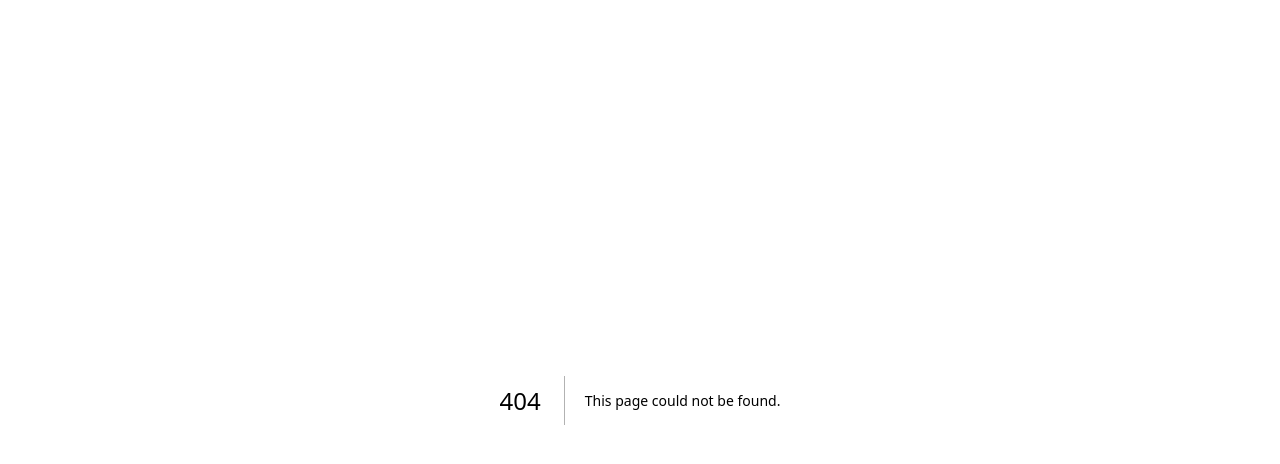
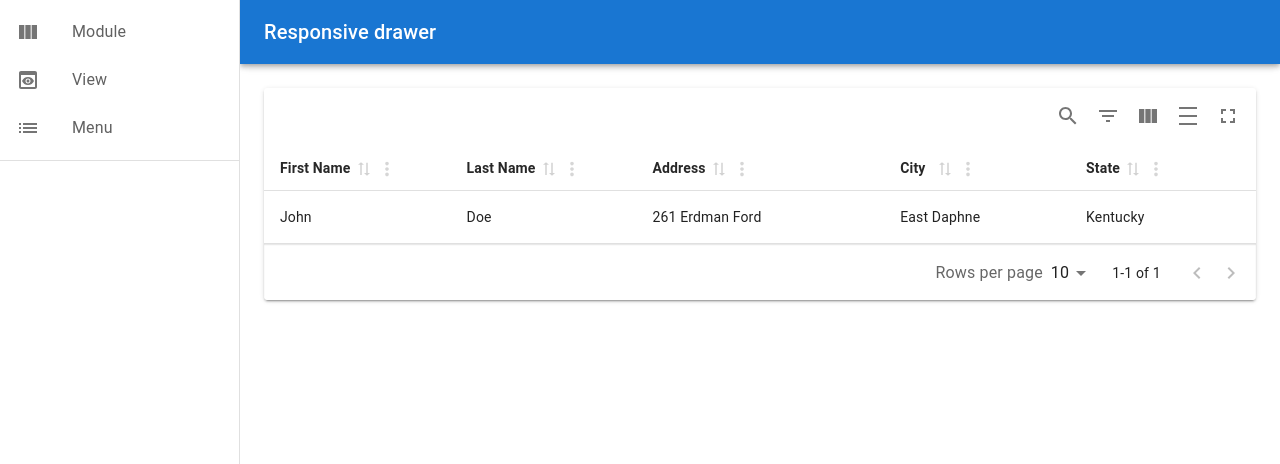
Before and after one commit to DanJul572/ZApp_Web_App, a Next.js app: page /module in a window 1280 px wide. Before the commit this address had no page. Shown: the top 464 px of the page. Built offline with nearby package versions, Linux system fonts and the light colour scheme.

Commit message:
add main layout and definition table component

```diff
--- /dev/null
+++ b/src/app/menu/layout.js
@@ -0,0 +1,5 @@
+import Main from '@/layout/main';
+
+export default function MenuLayout({children}) {
+    return <Main>{children}</Main>;
+}
--- /dev/null
+++ b/src/app/menu/page.js
@@ -0,0 +1,5 @@
+import {Typography} from '@mui/material';
+
+export default function Menu() {
+    return <Typography>MENU</Typography>;
+}
--- /dev/null
+++ b/src/app/module/layout.js
@@ -0,0 +1,5 @@
+import Main from '@/layout/main';
+
+export default function ModuleLayout({children}) {
+    return <Main>{children}</Main>;
+}
--- /dev/null
+++ b/src/app/module/page.js
@@ -0,0 +1,9 @@
+import Table from '@/component/table';
+
+export default function Module() {
+    return (
+        <div>
+            <Table />
+        </div>
+    );
+}
--- /dev/null
+++ b/src/app/view/layout.js
@@ -0,0 +1,5 @@
+import Main from '@/layout/main';
+
+export default function ViewLayout({children}) {
+    return <Main>{children}</Main>;
+}
--- /dev/null
+++ b/src/app/view/page.js
@@ -0,0 +1,5 @@
+import {Typography} from '@mui/material';
+
+export default function View() {
+    return <Typography>VIEW</Typography>;
+}
--- /dev/null
+++ b/src/component/table/index.js
@@ -0,0 +1,53 @@
+'use client';
+import React, {useMemo} from 'react';
+import {MaterialReactTable} from 'material-react-table';
+
+const data = [
+    {
+        name: {
+            firstName: 'John',
+            lastName: 'Doe',
+        },
+        address: '261 Erdman Ford',
+        city: 'East Daphne',
+        state: 'Kentucky',
+    },
+];
+
+const Table = () => {
+    //should be memoized or stable
+    const columns = useMemo(
+        () => [
+            {
+                accessorKey: 'name.firstName', //access nested data with dot notation
+                header: 'First Name',
+                size: 150,
+            },
+            {
+                accessorKey: 'name.lastName',
+                header: 'Last Name',
+                size: 150,
+            },
+            {
+                accessorKey: 'address', //normal accessorKey
+                header: 'Address',
+                size: 200,
+            },
+            {
+                accessorKey: 'city',
+                header: 'City',
+                size: 150,
+            },
+            {
+                accessorKey: 'state',
+                header: 'State',
+                size: 150,
+            },
+        ],
+        [],
+    );
+
+    return <MaterialReactTable columns={columns} data={data} />;
+};
+
+export default Table;
--- /dev/null
+++ b/src/constant/menu.js
@@ -0,0 +1,25 @@
+import ListIcon from '@mui/icons-material/List';
+import ViewColumnIcon from '@mui/icons-material/ViewColumn';
+import PreviewIcon from '@mui/icons-material/Preview';
+
+const menu_list = [
+    [
+        {
+            name: 'Module',
+            icon: <ViewColumnIcon />,
+            url: '/module',
+        },
+        {
+            name: 'View',
+            icon: <PreviewIcon />,
+            url: '/view',
+        },
+        {
+            name: 'Menu',
+            icon: <ListIcon />,
+            url: 'menu',
+        },
+    ],
+];
+
+export default menu_list;
--- /dev/null
+++ b/src/layout/main.js
@@ -0,0 +1,133 @@
+'use client';
+
+import * as React from 'react';
+import AppBar from '@mui/material/AppBar';
+import Box from '@mui/material/Box';
+import CssBaseline from '@mui/material/CssBaseline';
+import Divider from '@mui/material/Divider';
+import Drawer from '@mui/material/Drawer';
+import IconButton from '@mui/material/IconButton';
+import List from '@mui/material/List';
+import ListItem from '@mui/material/ListItem';
+import ListItemButton from '@mui/material/ListItemButton';
+import ListItemIcon from '@mui/material/ListItemIcon';
+import ListItemText from '@mui/material/ListItemText';
+import MenuIcon from '@mui/icons-material/Menu';
+import Toolbar from '@mui/material/Toolbar';
+import Typography from '@mui/material/Typography';
+import menu_list from '@/constant/menu';
+import Link from 'next/link';
+import {grey} from '@mui/material/colors';
+
+const drawerWidth = 240;
+
+export default function Main({children, window}) {
+    const [mobileOpen, setMobileOpen] = React.useState(false);
+
+    const handleDrawerToggle = () => {
+        setMobileOpen(!mobileOpen);
+    };
+
+    const drawer = (
+        <div>
+            {menu_list.map((section, section_index) => (
+                <div key={section_index}>
+                    <List>
+                        {section.map((child, index) => (
+                            <Link
+                                href={child.url}
+                                key={index}
+                                style={{
+                                    textDecoration: 'none',
+                                    color: grey[700],
+                                }}>
+                                <ListItem disablePadding>
+                                    <ListItemButton>
+                                        <ListItemIcon>
+                                            {child.icon}
+                                        </ListItemIcon>
+                                        <ListItemText primary={child.name} />
+                                    </ListItemButton>
+                                </ListItem>
+                            </Link>
+                        ))}
+                    </List>
+                    <Divider />
+                </div>
+            ))}
+        </div>
+    );
+
+    const container =
+        window !== undefined ? () => window().document.body : undefined;
+
+    return (
+        <Box sx={{display: 'flex'}}>
+            <CssBaseline />
+            <AppBar
+                position="fixed"
+                sx={{
+                    width: {sm: `calc(100% - ${drawerWidth}px)`},
+                    ml: {sm: `${drawerWidth}px`},
+                }}>
+                <Toolbar>
+                    <IconButton
+                        color="inherit"
+                        aria-label="open drawer"
+                        edge="start"
+                        onClick={handleDrawerToggle}
+                        sx={{mr: 2, display: {sm: 'none'}}}>
+                        <MenuIcon />
+                    </IconButton>
+                    <Typography variant="h6" noWrap component="div">
+                        Responsive drawer
+                    </Typography>
+                </Toolbar>
+            </AppBar>
+            <Box
+                component="nav"
+                sx={{width: {sm: drawerWidth}, flexShrink: {sm: 0}}}
+                aria-label="mailbox folders">
+                <Drawer
+                    container={container}
+                    variant="temporary"
+                    open={mobileOpen}
+                    onClose={handleDrawerToggle}
+                    ModalProps={{
+                        keepMounted: true,
+                    }}
+                    sx={{
+                        display: {xs: 'block', sm: 'none'},
+                        '& .MuiDrawer-paper': {
+                            boxSizing: 'border-box',
+                            width: drawerWidth,
+                        },
+                    }}>
+                    {drawer}
+                </Drawer>
+                <Drawer
+                    variant="permanent"
+                    sx={{
+                        display: {xs: 'none', sm: 'block'},
+                        '& .MuiDrawer-paper': {
+                            boxSizing: 'border-box',
+                            width: drawerWidth,
+                        },
+                    }}
+                    open>
+                    {drawer}
+                </Drawer>
+            </Box>
+            <Box
+                component="main"
+                sx={{
+                    flexGrow: 1,
+                    p: 3,
+                    width: {sm: `calc(100% - ${drawerWidth}px)`},
+                }}>
+                <Toolbar />
+                {children}
+            </Box>
+        </Box>
+    );
+}
```
